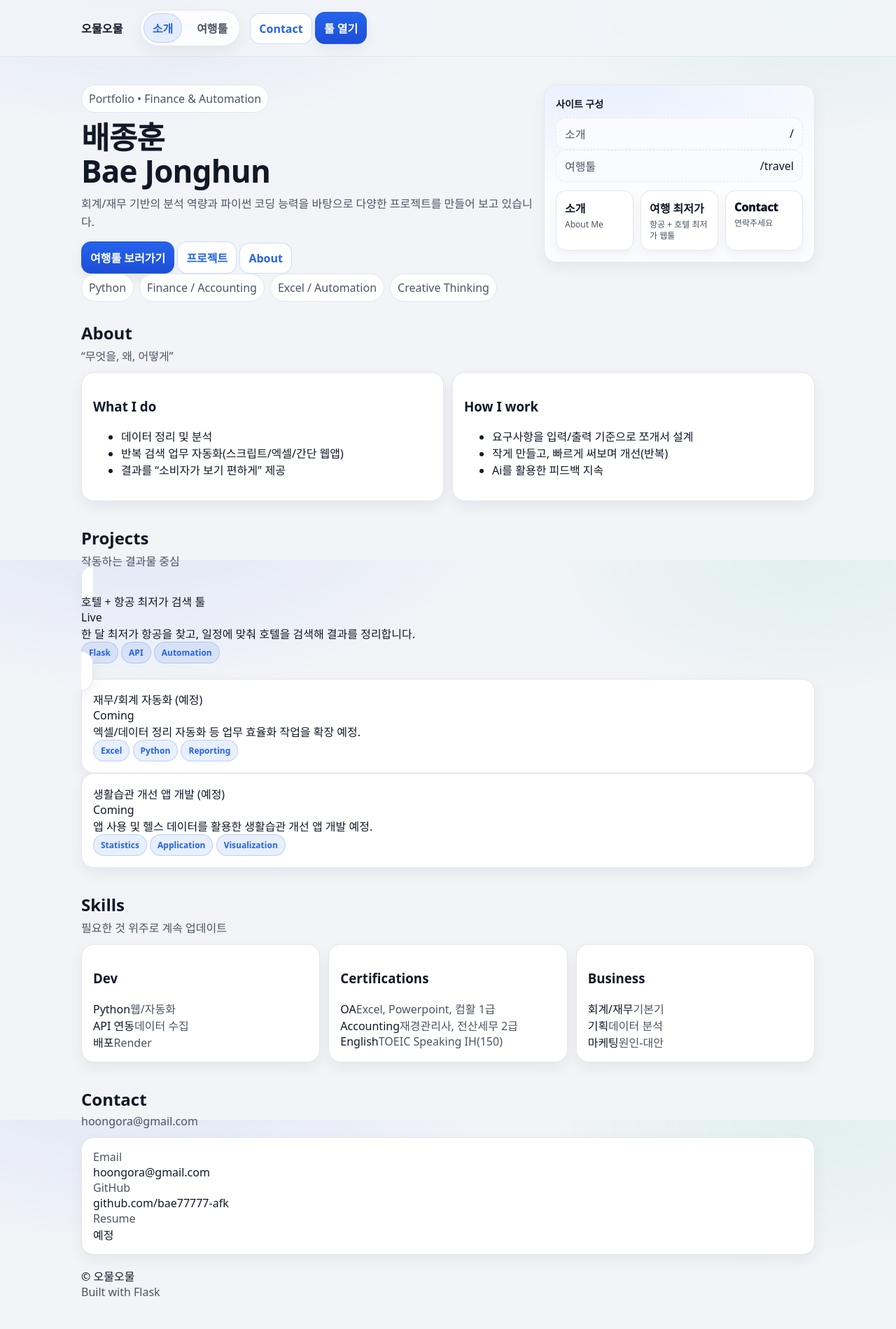
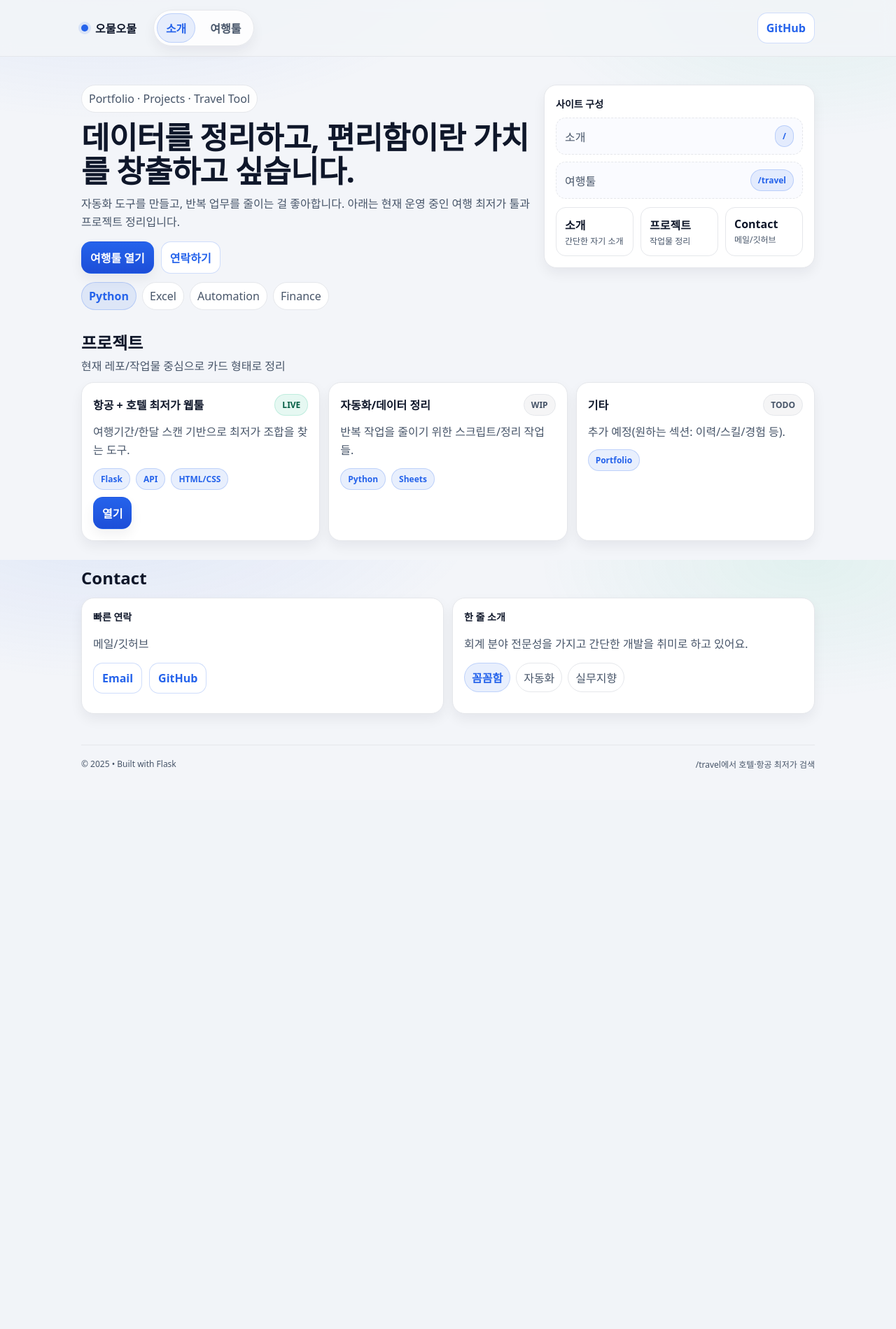
Before and after one commit to bae77777-afk/Flight_hotels, a Flask app: page / in a window 1280 px wide. Shown: the whole page at 70% size. After the commit the page ends 1098 px from the top, so only its background shows below. Run offline with Flask 2, Linux system fonts and the light colour scheme.

Commit message:
style: 색상 및 배경 스타일 업데이트, HTML 구조 개선 및 내용 수정

```diff
--- a/static/style.css
+++ b/static/style.css
@@ -1,122 +1,83 @@
 :root{
-  /* Base */
-  --bg:#f2f4f8;            /* 완전 흰색 X: 눈부심 줄이는 오프화이트 */
+  --bg:#f3f5f9;
   --card:#ffffff;
-  --text:#111827;          /* slate-900 */
-  --muted:#4b5563;         /* gray-600 (라이트에서도 충분히 진하게) */
-  --line:#e5e7eb;          /* gray-200 */
-  --shadow: 0 14px 40px rgba(17,24,39,.08);
-  --shadow2: 0 8px 20px rgba(17,24,39,.06);
-  --radius:18px;
+  --text:#0f172a;
+  --muted:#475569;
+  --line:#e5e7eb;
 
-  /* Accent */
-  --accent:#2563eb;        /* blue-600 */
+  --accent:#2563eb;
   --accent-weak: rgba(37,99,235,.10);
   --accent-line: rgba(37,99,235,.22);
+
+  --shadow: 0 14px 38px rgba(15,23,42,.08);
+  --shadow2: 0 8px 18px rgba(15,23,42,.06);
+  --radius:18px;
 }
 
 *{ box-sizing:border-box; }
-html, body{ height:100%; }
+html,body{ height:100%; }
 body{
   margin:0;
-  font-family: system-ui, -apple-system, Segoe UI, Roboto, "Noto Sans KR", sans-serif;
+  font-family: system-ui,-apple-system,Segoe UI,Roboto,"Noto Sans KR",sans-serif;
   background:
-    radial-gradient(900px 450px at 15% -10%, rgba(37,99,235,.10), transparent 60%),
-    radial-gradient(700px 380px at 90% 0%, rgba(16,185,129,.08), transparent 55%),
+    radial-gradient(900px 420px at 12% -10%, rgba(37,99,235,.10), transparent 60%),
+    radial-gradient(700px 360px at 90% 0%, rgba(16,185,129,.08), transparent 55%),
     var(--bg);
-  color: var(--text);
+  color:var(--text);
 }
+a{ color:inherit; text-decoration:none; }
+.wrap{ max-width:1080px; margin:0 auto; padding: 18px 16px 42px; }
+.muted{ color:var(--muted); }
 
-a{ color:inherit; text-decoration:none; }
-.muted{ color: var(--muted); }
-
-/* Layout */
-.container{
-  max-width:1080px;
-  margin:0 auto;
-  padding: 18px 16px 42px;
+/* Topbar */
+.topbar{
+  position:sticky; top:0; z-index:10;
+  background: rgba(243,245,249,.86);
+  border-bottom:1px solid var(--line);
+  backdrop-filter: blur(10px);
 }
-
-/* ---------- Nav ---------- */
-.nav{
-  position: sticky;
-  top:0;
-  z-index:10;
-  background: rgba(242,244,248,.82);
-  border-bottom:1px solid var(--line);
-  backdrop-filter: blur(12px);
-}
-.nav-inner{
-  max-width:1080px;
-  margin:0 auto;
-  padding:14px 16px;
-  display:flex;
-  align-items:center;
-  gap:14px;
-}
-.brand{
-  font-weight: 950;
-  letter-spacing:.2px;
-  display:flex;
-  align-items:center;
-  gap:10px;
-}
+.topbar-inner{ display:flex; align-items:center; gap:14px; padding: 14px 16px; }
+.brand{ display:flex; align-items:center; gap:10px; font-weight:900; }
 .brand-dot{
   width:10px;height:10px;border-radius:999px;
   background: var(--accent);
   box-shadow: 0 0 0 4px rgba(37,99,235,.12);
 }
 .tabs{
-  display:flex;
-  gap:8px;
-  margin-left:10px;
-  padding:4px;
+  display:flex; gap:8px; margin-left:10px; padding:4px;
   border:1px solid var(--line);
   border-radius:999px;
-  background: rgba(255,255,255,.75);
+  background: rgba(255,255,255,.85);
   box-shadow: var(--shadow2);
 }
 .tabs a{
-  padding:8px 12px;
-  border-radius:999px;
-  color: var(--muted);
+  padding:8px 12px; border-radius:999px;
+  color: var(--muted); font-weight:800;
   border:1px solid transparent;
-  font-weight:800;
-}
-.tabs a:hover{
-  color: var(--text);
-  background: rgba(37,99,235,.06);
 }
 .tabs a.active{
   color: var(--accent);
   background: var(--accent-weak);
   border-color: var(--accent-line);
 }
+.topbar-right{ margin-left:auto; }
 
-/* ---------- Buttons ---------- */
+/* Buttons (움직임/애니메이션 거의 없음) */
 .btn{
-  display:inline-flex;
-  align-items:center;
-  justify-content:center;
-  padding:10px 12px;
-  border-radius: 14px;
+  display:inline-flex; align-items:center; justify-content:center;
+  padding:10px 12px; border-radius: 14px;
   background: linear-gradient(180deg, rgba(37,99,235,1), rgba(29,78,216,1));
   border:1px solid var(--accent-line);
-  color:#fff;
-  font-weight: 900;
+  color:#fff; font-weight:900;
   box-shadow: var(--shadow2);
 }
-.btn:hover{ filter: brightness(.98); transform: translateY(-1px); }
+.btn.ghost{
+  background:#fff; color: var(--accent);
+  border:1px solid var(--accent-line);
+  box-shadow:none;
+}
 
-.btn.ghost{
-  background:#fff;
-  color: var(--accent);
-  border:1px solid var(--accent-line);
-  box-shadow: none;
-}
-.btn.ghost:hover{ background: var(--accent-weak); }
-
-/* ---------- Cards / Sections ---------- */
+/* Cards / sections */
 .section{ padding: 18px 0; }
 .section-head{ margin-bottom: 12px; }
 .section-head h2{ margin:0 0 4px; }
@@ -129,17 +90,28 @@ a{ color:inherit; text-decoration:none; }
   padding:16px;
   box-shadow: var(--shadow2);
 }
-.card.glass{
-  background: radial-gradient(800px 260px at 25% 0%, rgba(37,99,235,.10), transparent 60%),
-              linear-gradient(180deg, #ffffff, #fbfcff);
+
+.footer{
+  display:flex; justify-content:space-between; gap:10px;
+  margin-top: 26px; padding-top: 18px;
+  border-top:1px solid var(--line);
+  font-size: 12px;
 }
 
-/* ---------- Hero (index) ---------- */
+/* Hero */
 .hero{
   display:grid;
   grid-template-columns: 1.25fr .75fr;
   gap:16px;
   padding: 22px 0 10px;
+}
+.badge{
+  display:inline-flex; align-items:center;
+  padding:8px 10px; border-radius:999px;
+  border:1px solid var(--line);
+  background: rgba(255,255,255,.9);
+  color: var(--muted);
+  width: fit-content;
 }
 .hero h1{
   margin: 12px 0 10px;
@@ -153,17 +125,7 @@ a{ color:inherit; text-decoration:none; }
   font-size: 16px;
   line-height:1.65;
 }
-.badge{
-  display:inline-flex;
-  align-items:center;
-  gap:8px;
-  padding:8px 10px;
-  border:1px solid var(--line);
-  background: rgba(255,255,255,.9);
-  border-radius:999px;
-  color: var(--muted);
-  width: fit-content;
-}
+.hero-actions{ display:flex; gap:10px; flex-wrap:wrap; margin-bottom: 12px; }
 
 .chips{ display:flex; gap:8px; flex-wrap:wrap; }
 .chip{
@@ -180,56 +142,58 @@ a{ color:inherit; text-decoration:none; }
   font-weight:900;
 }
 
-/* ---------- hero-right “사이트 구성” ---------- */
-.card-title{ font-weight: 950; font-size: 14px; margin-bottom: 10px; }
-
+/* right card details */
+.card-title{ font-weight:900; font-size: 14px; margin-bottom: 10px; }
 .rows{ display:grid; gap:10px; }
 .row{
-  display:flex;
-  justify-content:space-between;
-  align-items:center;
+  display:flex; justify-content:space-between; align-items:center;
   padding:10px 12px;
   border:1px dashed var(--line);
   border-radius: 14px;
   background: #fafbff;
 }
 .pill{
-  display:inline-flex;
-  align-items:center;
-  padding:6px 10px;
-  border-radius:999px;
+  display:inline-flex; align-items:center;
+  padding:6px 10px; border-radius:999px;
   border:1px solid var(--accent-line);
   background: var(--accent-weak);
   color: var(--accent);
-  font-weight:900;
-  font-size:12px;
+  font-weight:900; font-size:12px;
 }
-
 .mini-kpis{
-  display:grid;
-  grid-template-columns: repeat(3, 1fr);
-  gap:10px;
-  margin-top: 12px;
+  display:grid; grid-template-columns: repeat(3, 1fr);
+  gap:10px; margin-top: 12px;
 }
 .kpi{
   border:1px solid var(--line);
   border-radius: 14px;
   padding: 12px;
   background: #fff;
-  box-shadow: 0 6px 16px rgba(17,24,39,.05);
 }
-.kpi-num{
-  font-weight: 950;
-  color: var(--text);
-  margin-bottom: 4px;
+.kpi-num{ font-weight: 900; margin-bottom: 4px; }
+.kpi-label{ color: var(--muted); font-size: 12px; line-height: 1.35; }
+
+/* Projects */
+.cards{ display:grid; grid-template-columns: repeat(3, 1fr); gap:12px; }
+.project-top{ display:flex; justify-content:space-between; align-items:center; gap:10px; }
+.project-title{ font-weight:900; }
+.project-desc{ color: var(--muted); margin: 10px 0 12px; line-height: 1.65; }
+.project-meta{ display:flex; gap:8px; flex-wrap:wrap; }
+.project-actions{ margin-top: 10px; }
+.tag{
+  padding:6px 10px; border-radius:999px;
+  font-size: 12px; font-weight:900;
+  background: rgba(16,185,129,.10);
+  border:1px solid rgba(16,185,129,.18);
+  color: #065f46;
 }
-.kpi-label{
+.tag.ghost{
+  background: rgba(15,23,42,.04);
+  border:1px solid var(--line);
   color: var(--muted);
-  font-size: 12px;
-  line-height: 1.35;
 }
 
-/* ---------- Travel form/table ---------- */
+/* Travel form/table */
 .form fieldset{
   border:1px solid var(--line);
   border-radius: 16px;
@@ -304,37 +229,22 @@ a{ color:inherit; text-decoration:none; }
   background:#fff;
   box-shadow: var(--shadow2);
 }
-table{
-  border-collapse: collapse;
-  width:100%;
-  min-width: 720px;
-}
-th, td{
-  padding:10px 10px;
-  border-bottom:1px solid var(--line);
-  font-size: 13px;
-}
+table{ border-collapse: collapse; width:100%; min-width: 720px; }
+th, td{ padding:10px 10px; border-bottom:1px solid var(--line); font-size: 13px; }
 th{
   text-align:left;
   color: #334155;
   background: linear-gradient(180deg, #f8fafc, #eef2ff);
-  position: sticky;
-  top:0;
+  position: sticky; top:0;
 }
 tbody tr:hover td{ background: rgba(37,99,235,.04); }
-td{ color: var(--text); }
 td.num{ text-align:right; font-variant-numeric: tabular-nums; }
 
-.hidden{ display:none !important; }
-
-/* ---------- Responsive ---------- */
+/* Responsive */
 .grid2{ display:grid; grid-template-columns: 1fr 1fr; gap:12px; }
-.grid3{ display:grid; grid-template-columns: repeat(3, 1fr); gap:12px; }
-
 @media (max-width: 980px){
   .hero{ grid-template-columns: 1fr; }
-  .grid2{ grid-template-columns: 1fr; }
-  .grid3{ grid-template-columns: 1fr; }
+  .cards{ grid-template-columns: 1fr; }
   .mini-kpis{ grid-template-columns: 1fr; }
   .hero h1{ font-size: 36px; }
 }
--- a/templates/base.html
+++ b/templates/base.html
@@ -1,33 +1,35 @@
 <!doctype html>
 <html lang="ko">
 <head>
-  <meta charset="utf-8" />
-  <meta name="viewport" content="width=device-width,initial-scale=1" />
-  <title>{{ title or "Portfolio" }}</title>
+  <meta charset="utf-8">
+  <meta name="viewport" content="width=device-width,initial-scale=1">
+  <title>{{ title or "Portfolio + Travel Tool" }}</title>
   <link rel="stylesheet" href="{{ url_for('static', filename='style.css') }}">
 </head>
 <body>
-  <header class="nav">
-    <div class="nav-inner">
-      <a class="brand" href="/">오물오물</a>
+  <header class="topbar">
+    <div class="wrap topbar-inner">
+      <a class="brand" href="{{ url_for('home') }}">
+        <span class="brand-dot"></span>
+        <span class="brand-text">오물오물</span>
+      </a>
 
-      <nav class="tabs">
-        <a href="/" class="{{ 'active' if request.path=='/' else '' }}">소개</a>
-        <a href="/travel" class="{{ 'active' if request.path.startswith('/travel') else '' }}">여행툴</a>
+      <nav class="tabs" aria-label="Primary">
+        <a href="{{ url_for('home') }}" class="{{ 'active' if active=='home' else '' }}">소개</a>
+        <a href="{{ url_for('travel') }}" class="{{ 'active' if active=='travel' else '' }}">여행툴</a>
       </nav>
 
-      <div class="nav-cta">
-        <a class="btn ghost" href="#contact">Contact</a>
-        <a class="btn" href="/travel">툴 열기</a>
+      <div class="topbar-right">
+        <a class="btn ghost" href="https://github.com/bae77777-afk/Flight_hotels" target="_blank" rel="noopener">GitHub</a>
       </div>
     </div>
   </header>
 
-  <main class="container">
+  <main class="wrap">
     {% block content %}{% endblock %}
     <footer class="footer">
-      <div>© {{ (now().year if now is defined else "") }} 오물오물</div>
-      <div class="muted">Built with Flask</div>
+      <div class="muted">© {{ 2025 }} • Built with Flask</div>
+      <div class="muted">/travel에서 호텔·항공 최저가 검색</div>
     </footer>
   </main>
 </body>
--- a/templates/index.html
+++ b/templates/index.html
@@ -1,194 +1,142 @@
 {% extends "base.html" %}
+{% set title = "소개" %}
+{% set active = "home" %}
+
 {% block content %}
-
 <section class="hero">
   <div class="hero-left">
-    <div class="badge">Portfolio • Finance & Automation</div>
-    <h1>
-      배종훈<br/>
-      Bae Jonghun</h1>
+    <div class="badge">Portfolio · Projects · Travel Tool</div>
+    <h1>데이터를 정리하고, 편리함이란 가치를 창출하고 싶습니다.</h1>
     <p class="lead">
-      회계/재무 기반의 분석 역량과 파이썬 코딩 능력을 바탕으로 다양한 프로젝트를 만들어 보고 있습니다.
+      자동화 도구를 만들고, 반복 업무를 줄이는 걸 좋아합니다.
+      아래는 현재 운영 중인 여행 최저가 툴과 프로젝트 정리입니다.
     </p>
 
     <div class="hero-actions">
-      <a class="btn" href="/travel">여행툴 보러가기</a>
-      <a class="btn ghost" href="#projects">프로젝트</a>
-      <a class="btn ghost" href="#about">About</a>
+      <a class="btn" href="{{ url_for('travel') }}">여행툴 열기</a>
+      <a class="btn ghost" href="#contact">연락하기</a>
     </div>
 
     <div class="chips">
-      <span class="chip">Python</span>
-      <span class="chip">Finance / Accounting</span>
-      <span class="chip">Excel / Automation</span>
-      <span class="chip">Creative Thinking</span>
+      <span class="chip blue">Python</span>
+      <span class="chip">Excel</span>
+      <span class="chip">Automation</span>
+      <span class="chip">Finance</span>
     </div>
   </div>
 
   <div class="hero-right">
-    <div class="card glass">
+    <div class="card">
       <div class="card-title">사이트 구성</div>
-      <div class="card-desc">
-        <div class="row"><span class="muted">소개</span><span>/</span></div>
-        <div class="row"><span class="muted">여행툴</span><span>/travel</span></div>
+
+      <div class="rows">
+        <div class="row">
+          <span class="muted">소개</span>
+          <span class="pill">/</span>
+        </div>
+        <div class="row">
+          <span class="muted">여행툴</span>
+          <span class="pill">/travel</span>
+        </div>
       </div>
+
       <div class="mini-kpis">
         <div class="kpi">
           <div class="kpi-num">소개</div>
-          <div class="kpi-label">About Me</div>
+          <div class="kpi-label">간단한 자기 소개</div>
         </div>
         <div class="kpi">
-          <div class="kpi-num">여행 최저가</div>
-          <div class="kpi-label">항공 + 호텔 최저가 웹툴</div>
+          <div class="kpi-num">프로젝트</div>
+          <div class="kpi-label">작업물 정리</div>
         </div>
         <div class="kpi">
           <div class="kpi-num">Contact</div>
-          <div class="kpi-label">연락주세요</div>
+          <div class="kpi-label">메일/깃허브</div>
         </div>
       </div>
     </div>
   </div>
 </section>
 
-<section id="about" class="section">
+<section class="section">
   <div class="section-head">
-    <h2>About</h2>
-    <p class="muted">“무엇을, 왜, 어떻게”</p>
+    <h2>프로젝트</h2>
+    <p class="muted">현재 레포/작업물 중심으로 카드 형태로 정리</p>
+  </div>
+
+  <div class="cards">
+    <article class="card project">
+      <div class="project-top">
+        <div class="project-title">항공 + 호텔 최저가 웹툴</div>
+        <span class="tag">LIVE</span>
+      </div>
+      <p class="project-desc">
+        여행기간/한달 스캔 기반으로 최저가 조합을 찾는 도구.
+      </p>
+      <div class="project-meta">
+        <span class="pill">Flask</span>
+        <span class="pill">API</span>
+        <span class="pill">HTML/CSS</span>
+      </div>
+      <div class="project-actions">
+        <a class="btn" href="{{ url_for('travel') }}">열기</a>
+      </div>
+    </article>
+
+    <article class="card project">
+      <div class="project-top">
+        <div class="project-title">자동화/데이터 정리</div>
+        <span class="tag ghost">WIP</span>
+      </div>
+      <p class="project-desc">
+        반복 작업을 줄이기 위한 스크립트/정리 작업들.
+      </p>
+      <div class="project-meta">
+        <span class="pill">Python</span>
+        <span class="pill">Sheets</span>
+      </div>
+    </article>
+
+    <article class="card project">
+      <div class="project-top">
+        <div class="project-title">기타</div>
+        <span class="tag ghost">TODO</span>
+      </div>
+      <p class="project-desc">
+        추가 예정(원하는 섹션: 이력/스킬/경험 등).
+      </p>
+      <div class="project-meta">
+        <span class="pill">Portfolio</span>
+      </div>
+    </article>
+  </div>
+</section>
+
+<section class="section" id="contact">
+  <div class="section-head">
+    <h2>Contact</h2>
+    <p class="muted"></p>
   </div>
 
   <div class="grid2">
     <div class="card">
-      <h3>What I do</h3>
-      <ul class="list">
-        <li>데이터 정리 및 분석</li>
-        <li>반복 검색 업무 자동화(스크립트/엑셀/간단 웹앱)</li>
-        <li>결과를 “소비자가 보기 편하게" 제공</li>
-      </ul>
+      <div class="card-title">빠른 연락</div>
+      <p class="muted">메일/깃허브</p>
+      <div class="hero-actions">
+        <a class="btn ghost" href="mailto:hoongora@naver.com">Email</a>
+        <a class="btn ghost" href="https://github.com/bae77777-afk" target="_blank" rel="noopener">GitHub</a>
+      </div>
     </div>
 
     <div class="card">
-      <h3>How I work</h3>
-      <ul class="list">
-        <li>요구사항을 입력/출력 기준으로 쪼개서 설계</li>
-        <li>작게 만들고, 빠르게 써보며 개선(반복)</li>
-        <li>Ai를 활용한 피드백 지속</li>
-      </ul>
-    </div>
-  </div>
-</section>
-
-<section id="projects" class="section">
-  <div class="section-head">
-    <h2>Projects</h2>
-    <p class="muted">작동하는 결과물 중심</p>
-  </div>
-
-  <div class="cards">
-    <a class="card project" href="/travel">
-      <div class="project-top">
-        <div class="project-title">호텔 + 항공 최저가 검색 툴</div>
-        <div class="tag">Live</div>
-      </div>
-      <div class="project-desc">
-        한 달 최저가 항공을 찾고, 일정에 맞춰 호텔을 검색해 결과를 정리합니다.
-      </div>
-      <div class="project-meta">
-        <span class="pill">Flask</span>
-        <span class="pill">API</span>
-        <span class="pill">Automation</span>
-      </div>
-    </a>
-
-    <div class="card project">
-      <div class="project-top">
-        <div class="project-title">재무/회계 자동화 (예정)</div>
-        <div class="tag ghost">Coming</div>
-      </div>
-      <div class="project-desc">
-        엑셀/데이터 정리 자동화 등 업무 효율화 작업을 확장 예정.
-      </div>
-      <div class="project-meta">
-        <span class="pill">Excel</span>
-        <span class="pill">Python</span>
-        <span class="pill">Reporting</span>
-      </div>
-    </div>
-
-    <div class="card project">
-      <div class="project-top">
-        <div class="project-title">생활습관 개선 앱 개발 (예정)</div>
-        <div class="tag ghost">Coming</div>
-      </div>
-      <div class="project-desc">
-        앱 사용 및 헬스 데이터를 활용한 생활습관 개선 앱 개발 예정.
-      </div>
-      <div class="project-meta">
-        <span class="pill">Statistics</span>
-        <span class="pill">Application</span>
-        <span class="pill">Visualization</span>
+      <div class="card-title">한 줄 소개</div>
+      <p class="muted">회계 분야 전문성을 가지고 간단한 개발을 취미로 하고 있어요.</p>
+      <div class="chips">
+        <span class="chip blue">꼼꼼함</span>
+        <span class="chip">자동화</span>
+        <span class="chip">실무지향</span>
       </div>
     </div>
   </div>
 </section>
-
-<section id="skills" class="section">
-  <div class="section-head">
-    <h2>Skills</h2>
-    <p class="muted">필요한 것 위주로 계속 업데이트</p>
-  </div>
-
-  <div class="grid3">
-    <div class="card">
-      <h3>Dev</h3>
-      <div class="skill">
-        <span>Python</span><span class="muted">웹/자동화</span>
-      </div>
-      <div class="skill">
-        <span>API 연동</span><span class="muted">데이터 수집</span>
-      </div>
-      <div class="skill">
-        <span>배포</span><span class="muted">Render</span>
-      </div>
-    </div>
-
-    <div class="card">
-      <h3>Certifications</h3>
-      <div class="skill"><span>OA</span><span class="muted">Excel, Powerpoint, 컴활 1급</span></div>
-      <div class="skill"><span>Accounting</span><span class="muted">재경관리사, 전산세무 2급</span></div>
-      <div class="skill"><span>English</span><span class="muted">TOEIC Speaking IH(150)</span></div>
-    </div>
-
-    <div class="card">
-      <h3>Business</h3>
-      <div class="skill"><span>회계/재무</span><span class="muted">기본기</span></div>
-      <div class="skill"><span>기획</span><span class="muted">데이터 분석</span></div>
-      <div class="skill"><span>마케팅</span><span class="muted">원인-대안</span></div>
-    </div>
-  </div>
-</section>
-
-<section id="contact" class="section">
-  <div class="section-head">
-    <h2>Contact</h2>
-    <p class="muted">hoongora@gmail.com</p>
-  </div>
-
-  <div class="card">
-    <div class="contact-grid">
-      <div>
-        <div class="muted">Email</div>
-        <div class="contact-item">hoongora@gmail.com</div>
-      </div>
-      <div>
-        <div class="muted">GitHub</div>
-        <div class="contact-item">github.com/bae77777-afk</div>
-      </div>
-      <div>
-        <div class="muted">Resume</div>
-        <div class="contact-item">예정</div>
-      </div>
-    </div>
-  </div>
-</section>
-
 {% endblock %}
```
Also changed, not shown: other parts of static/style.css (+4 -43 lines), templates/travel.html (+11 -0 lines).
